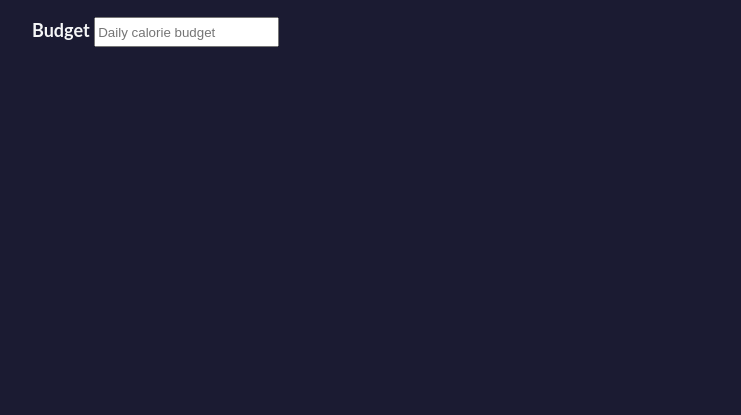
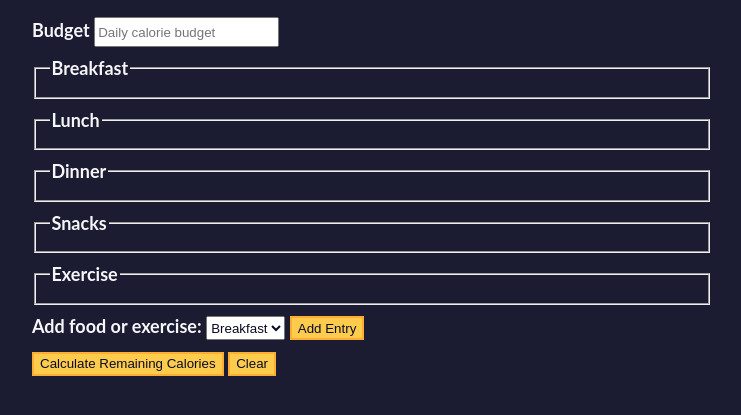
Before and after one commit to Sothyra12/JavaScript-1, a plain HTML site: page Calorie_Counter/index.html in a window 1280 px wide. Shown: the part 67-482 px from the top of the page, without its empty margins (268-1009 px from the left). Drawn offline with Linux system fonts and the light colour scheme.

Commit message:
Adding a form and buttons

```diff
--- a/Calorie_Counter/index.html
+++ b/Calorie_Counter/index.html
@@ -21,7 +21,46 @@ The form will then calculate and display whether the user is in a calorie defici
             placeholder="Daily calorie budget"
             required
           />
+          <fieldset id="breakfast">
+            <legend>Breakfast</legend>
+            <div class="input-container"></div>
+          </fieldset>
+          <fieldset id="lunch">
+            <legend>Lunch</legend>
+            <div class="input-container"></div>
+          </fieldset>
+          <fieldset id="dinner">
+            <legend>Dinner</legend>
+            <div class="input-container"></div>
+          </fieldset>
+          <fieldset id="snacks">
+            <legend>Snacks</legend>
+            <div class="input-container"></div>
+          </fieldset>
+          <fieldset id="exercise">
+            <legend>Exercise</legend>
+            <div class="input-container"></div>
+          </fieldset>
+          <div class="controls">
+            <span>
+              <label for="entry-dropdown">Add food or exercise:</label>
+              <select id="entry-dropdown" name="options">
+                <option value="breakfast" selected>Breakfast</option>
+                <option value="lunch">Lunch</option>
+                <option value="dinner">Dinner</option>
+                <option value="snacks">Snacks</option>
+                <option value="exercise">Exercise</option>
+              </select>
+              <button id="add-entry" type="button">Add Entry</button>
+            </span>
+          </div>
 
+          <div>
+            <button type="submit">
+              Calculate Remaining Calories
+            </button>
+            <button type="button" id="clear">Clear</button>
+          </div>
         </form>
       </div>
     </main>
```
